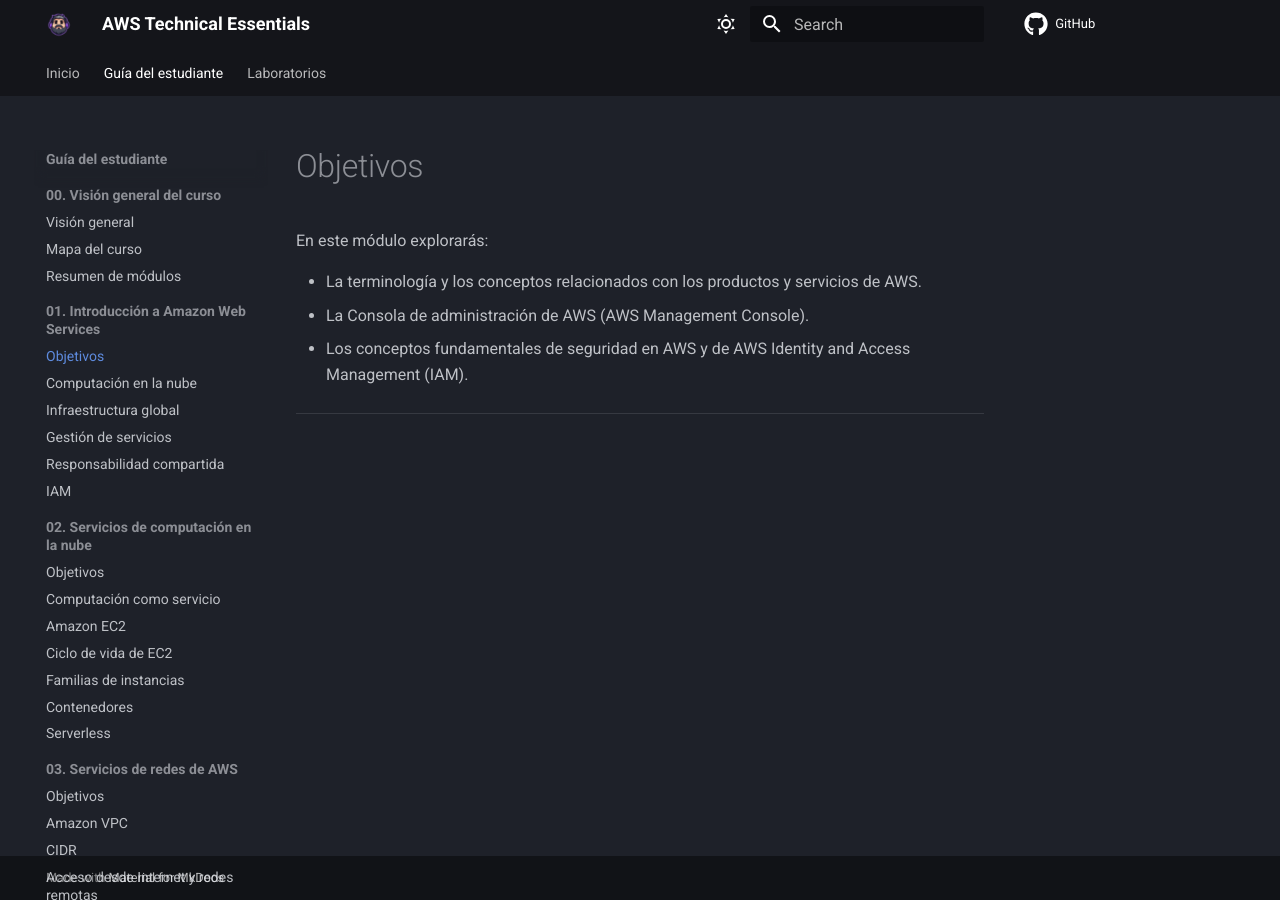
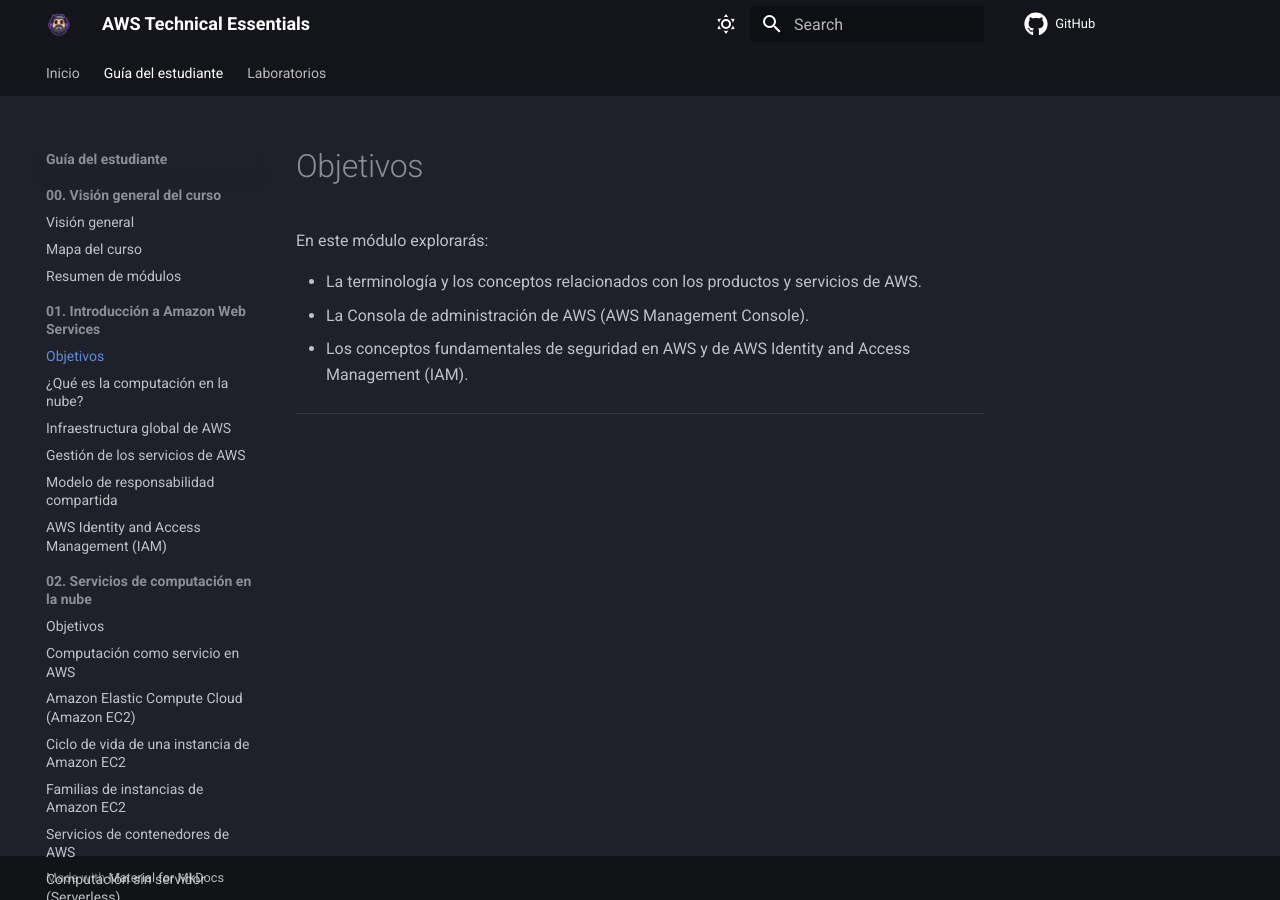
Before and after one commit to seguidodoblado/aws-technical-essentials, an MkDocs documentation site: the page built from docs/guia-del-estudiante/01-Introduccion-a-amazon-web-services/01-0-objetivos.md, in a window 1280 px wide. Built offline with MkDocs 1.6.1 and Material for MkDocs 9.7.7, drawn with Linux system fonts in a browser that asks for light colours; comment, search, counter and statistics services are not loaded.

```diff
--- a/mkdocs.yml
+++ b/mkdocs.yml
@@ -42,25 +42,25 @@ nav:
           - Resumen de módulos: guia-del-estudiante/00-Vision-general-del-curso/00-2-resumen-modulos.md
       - 01. Introducción a Amazon Web Services:
           - Objetivos: guia-del-estudiante/01-Introduccion-a-amazon-web-services/01-0-objetivos.md
-          - Computación en la nube: guia-del-estudiante/01-Introduccion-a-amazon-web-services/01-1-computacion-nube.md
-          - Infraestructura global: guia-del-estudiante/01-Introduccion-a-amazon-web-services/01-2-infraestructura-global.md
-          - Gestión de servicios: guia-del-estudiante/01-Introduccion-a-amazon-web-services/01-3-gestion-servicios.md
-          - Responsabilidad compartida: guia-del-estudiante/01-Introduccion-a-amazon-web-services/01-4-responsabilidad-compartida.md
-          - IAM: guia-del-estudiante/01-Introduccion-a-amazon-web-services/01-5-iam.md
+          - ¿Qué es la computación en la nube?: guia-del-estudiante/01-Introduccion-a-amazon-web-services/01-1-computacion-nube.md
+          - Infraestructura global de AWS: guia-del-estudiante/01-Introduccion-a-amazon-web-services/01-2-infraestructura-global.md
+          - Gestión de los servicios de AWS: guia-del-estudiante/01-Introduccion-a-amazon-web-services/01-3-gestion-servicios.md
+          - Modelo de responsabilidad compartida: guia-del-estudiante/01-Introduccion-a-amazon-web-services/01-4-responsabilidad-compartida.md
+          - AWS Identity and Access Management (IAM): guia-del-estudiante/01-Introduccion-a-amazon-web-services/01-5-iam.md
       - 02. Servicios de computación en la nube:
           - Objetivos: guia-del-estudiante/02-Servicios-de-computacion-en-la-nube/02-0-objetivos.md
-          - Computación como servicio: guia-del-estudiante/02-Servicios-de-computacion-en-la-nube/02-1-computacion-servicio.md
-          - Amazon EC2: guia-del-estudiante/02-Servicios-de-computacion-en-la-nube/02-2-amazon-ec2.md
-          - Ciclo de vida de EC2: guia-del-estudiante/02-Servicios-de-computacion-en-la-nube/02-3-ciclo-vida-ec2.md
-          - Familias de instancias: guia-del-estudiante/02-Servicios-de-computacion-en-la-nube/02-4-familias-ec2.md
-          - Contenedores: guia-del-estudiante/02-Servicios-de-computacion-en-la-nube/02-5-contenedores.md
-          - Serverless: guia-del-estudiante/02-Servicios-de-computacion-en-la-nube/02-6-serverless.md
+          - Computación como servicio en AWS: guia-del-estudiante/02-Servicios-de-computacion-en-la-nube/02-1-computacion-servicio.md
+          - Amazon Elastic Compute Cloud (Amazon EC2): guia-del-estudiante/02-Servicios-de-computacion-en-la-nube/02-2-amazon-ec2.md
+          - Ciclo de vida de una instancia de Amazon EC2: guia-del-estudiante/02-Servicios-de-computacion-en-la-nube/02-3-ciclo-vida-ec2.md
+          - Familias de instancias de Amazon EC2: guia-del-estudiante/02-Servicios-de-computacion-en-la-nube/02-4-familias-ec2.md
+          - Servicios de contenedores de AWS: guia-del-estudiante/02-Servicios-de-computacion-en-la-nube/02-5-contenedores.md
+          - Computación sin servidor (Serverless): guia-del-estudiante/02-Servicios-de-computacion-en-la-nube/02-6-serverless.md
       - 03. Servicios de redes de AWS:
           - Objetivos: guia-del-estudiante/03-Servicios-de-redes-de-aws/03-0-objetivos.md
-          - Amazon VPC: guia-del-estudiante/03-Servicios-de-redes-de-aws/03-1-amazon-vpc.md
-          - CIDR: guia-del-estudiante/03-Servicios-de-redes-de-aws/03-2-cidr.md
+          - Amazon Virtual Private Cloud (Amazon VPC): guia-del-estudiante/03-Servicios-de-redes-de-aws/03-1-amazon-vpc.md
+          - Classless Inter-Domain Routing (CIDR): guia-del-estudiante/03-Servicios-de-redes-de-aws/03-2-cidr.md
           - Acceso desde Internet y redes remotas: guia-del-estudiante/03-Servicios-de-redes-de-aws/03-3-acceso-internet-redes-remotas.md
-          - NACL: guia-del-estudiante/03-Servicios-de-redes-de-aws/03-4-nacl.md
+          - Network Access Control Lists (NACLs): guia-del-estudiante/03-Servicios-de-redes-de-aws/03-4-nacl.md
           - Security Groups: guia-del-estudiante/03-Servicios-de-redes-de-aws/03-5-security-groups.md
           - Seguridad en múltiples capas: guia-del-estudiante/03-Servicios-de-redes-de-aws/03-6-seguridad-multiples-capas.md
       - 04. Servicios de almacenamiento de AWS:
@@ -69,24 +69,24 @@ nav:
           - Almacenamiento en bloques: guia-del-estudiante/04-Servicios-de-almacenamiento-de-aws/04-2-almacenamiento-bloques.md
           - Almacenamiento de archivos: guia-del-estudiante/04-Servicios-de-almacenamiento-de-aws/04-3-almacenamiento-archivos.md
           - Almacenamiento de objetos: guia-del-estudiante/04-Servicios-de-almacenamiento-de-aws/04-4-almacenamiento-objetos.md
-          - Clases de Amazon S3: guia-del-estudiante/04-Servicios-de-almacenamiento-de-aws/04-5-clases-amazon-s3.md
+          - Clases de almacenamiento de Amazon S3: guia-del-estudiante/04-Servicios-de-almacenamiento-de-aws/04-5-clases-amazon-s3.md
       - 05. Servicios de base de datos de AWS:
           - Objetivos: guia-del-estudiante/05-Servicios-de-base-de-datos-de-aws/05-0-objetivos.md
-          - Beneficios de las bases de datos: guia-del-estudiante/05-Servicios-de-base-de-datos-de-aws/05-1-beneficios-bases-datos.md
+          - Beneficios de las bases de datos en AWS: guia-del-estudiante/05-Servicios-de-base-de-datos-de-aws/05-1-beneficios-bases-datos.md
           - Tipos de bases de datos: guia-del-estudiante/05-Servicios-de-base-de-datos-de-aws/05-2-tipos-bases-datos.md
           - Bases de datos relacionales: guia-del-estudiante/05-Servicios-de-base-de-datos-de-aws/05-3-bases-datos-relacionales.md
           - Bases de datos administradas: guia-del-estudiante/05-Servicios-de-base-de-datos-de-aws/05-4-bases-datos-administradas.md
-          - Amazon RDS: guia-del-estudiante/05-Servicios-de-base-de-datos-de-aws/05-5-amazon-rds.md
+          - Amazon Relational Database Service (Amazon RDS): guia-del-estudiante/05-Servicios-de-base-de-datos-de-aws/05-5-amazon-rds.md
           - Amazon DynamoDB: guia-del-estudiante/05-Servicios-de-base-de-datos-de-aws/05-6-amazon-dynamodb.md
-          - Características de DynamoDB: guia-del-estudiante/05-Servicios-de-base-de-datos-de-aws/05-7-caracteristicas-dynamodb.md
+          - Características de Amazon DynamoDB: guia-del-estudiante/05-Servicios-de-base-de-datos-de-aws/05-7-caracteristicas-dynamodb.md
       - 06. Monitorización, equilibrio de carga y escalado:
           - Objetivos: guia-del-estudiante/06-Monitorizacion-equilibrio-de-carga-y-escalado/06-0-objetivos.md
           - Monitorización: guia-del-estudiante/06-Monitorizacion-equilibrio-de-carga-y-escalado/06-1-monitorizacion.md
           - Escalado: guia-del-estudiante/06-Monitorizacion-equilibrio-de-carga-y-escalado/06-2-escalado.md
           - Equilibrio de carga: guia-del-estudiante/06-Monitorizacion-equilibrio-de-carga-y-escalado/06-3-equilibrio-carga.md
       - 07. Resumen del curso:
-          - Arquitectura Employee Directory: guia-del-estudiante/07-Resumen-del-curso/07-1-arquitectura-employee-directory.md
-          - Arquitectura serverless Employee Directory: guia-del-estudiante/07-Resumen-del-curso/07-2-arquitectura-serverless-employee-directory.md
+          - Arquitectura de la aplicación Final Employee Directory: guia-del-estudiante/07-Resumen-del-curso/07-1-arquitectura-employee-directory.md
+          - Arquitectura Serverless Employee Directory: guia-del-estudiante/07-Resumen-del-curso/07-2-arquitectura-serverless-employee-directory.md
 
   - Laboratorios:
       - General:
```
